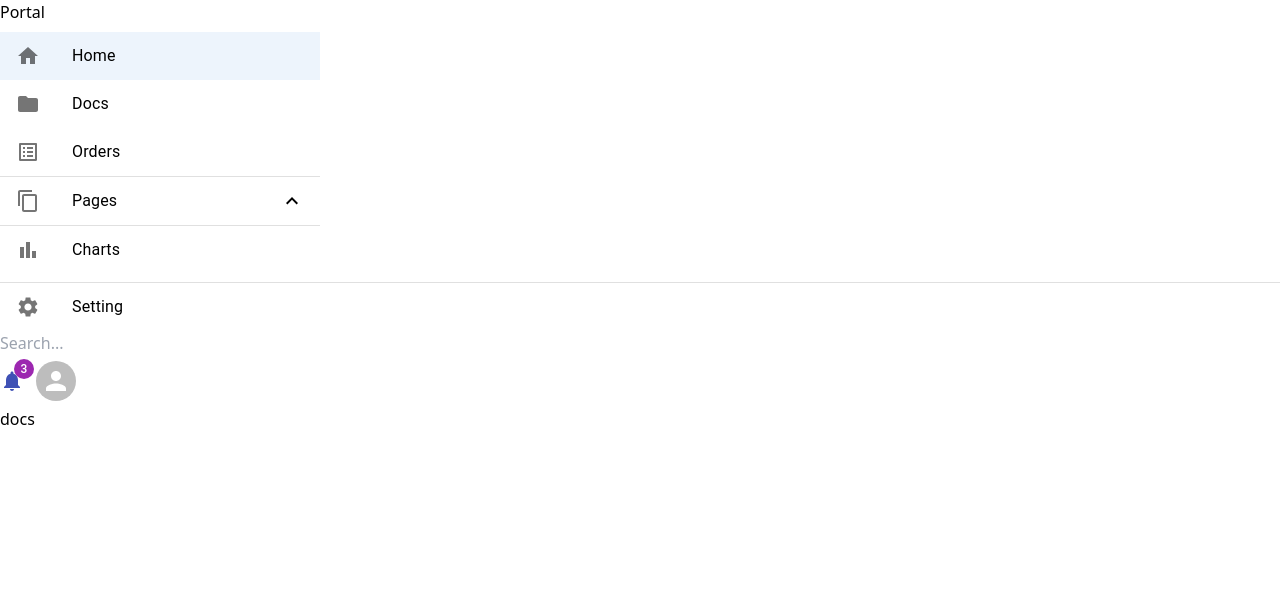
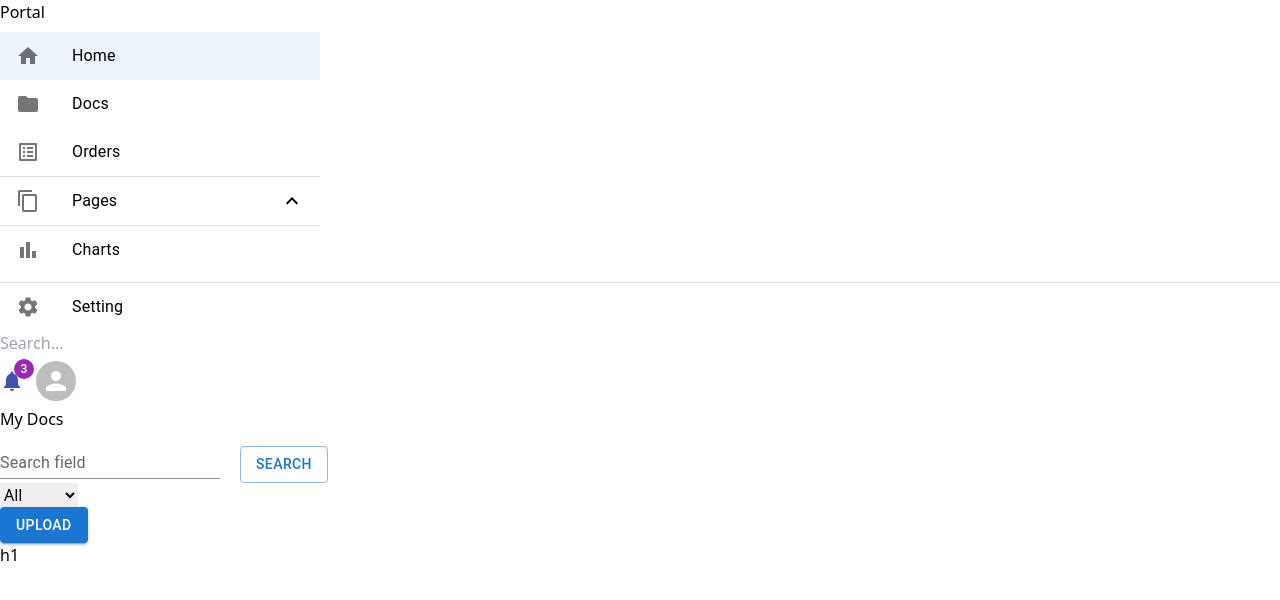
Before and after one commit to saurabhkumarxmpt/Mini-React-Projects, a React app in the folder Admin-dashboard/: page /docs in a window 1280 px wide. Shown: the top 600 px of the page. Built offline with nearby package versions, Linux system fonts and the light colour scheme; the HTML template or start-up script is replaced by a standard one.

Commit message:
work on docs page

```diff
--- a/Admin-dashboard/src/Pages/Docs/Docs.jsx
+++ b/Admin-dashboard/src/Pages/Docs/Docs.jsx
@@ -1,7 +1,43 @@
+import * as React from 'react';
+import TextField from '@mui/material/TextField';
+import Button from '@mui/material/Button';
+import InputLabel from '@mui/material/InputLabel';
+import MenuItem from '@mui/material/MenuItem';
+import FormControl from '@mui/material/FormControl';
+import Select from '@mui/material/Select';
 const Docs=()=>{
     return(
         <div>
-            <h1>docs</h1>
+           <div className=" flex w-[1060px] justify-between items-center">
+            <div>
+                <h1 className="text-2xl">My Docs</h1>
+            </div>
+            <div className='flex gap-6 pr-[10px] items-center'>
+            <div>
+            <TextField
+          id="standard-search"
+          label="Search field"
+          type="search"
+          variant="standard"
+        />
+        <Button variant="outlined" sx={{marginTop:'15px',marginLeft:'20px'}}>Search</Button>
+            </div>
+            <div className='mt-3'>
+                <select name="select" id="name" className='mt-1 block w-full px-3 py-2 bg-white border border-gray-300 rounded-md shadow-sm focus:outline-none focus:ring-indigo-500 focus:border-indigo-500 sm:text-sm'>
+                <option value="volvo">All</option>
+                <option value="saab">Text file</option>
+                <option value="mercedes">Photos</option>
+                <option value="audi">Zip file</option>
+                </select>
+            </div>
+            <div className='mt-4'>
+            <Button variant="contained">Upload</Button>
+            </div>
+            </div>
+           </div>
+           <div className='flex w-[1060px] flex-wrap'>
+            <div>h1</div>
+           </div>
         </div>
     )
 }
```
Also changed, not shown: Admin-dashboard/src/Pages/Docs/DocsComonent.jsx (added, +7 -0 lines).
